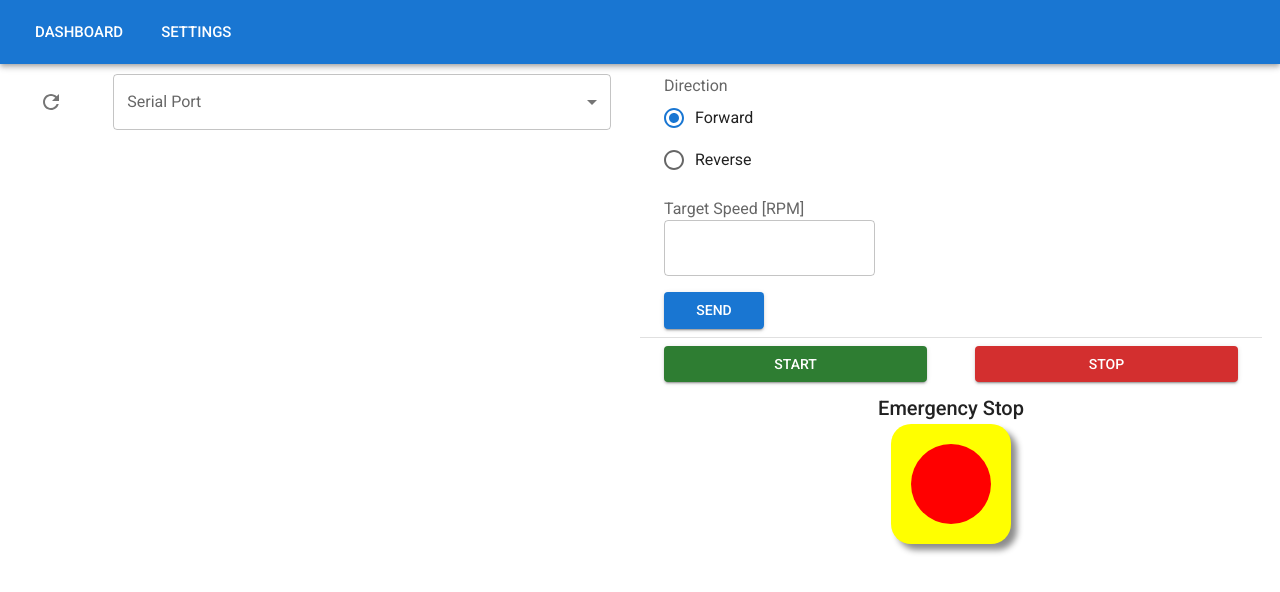
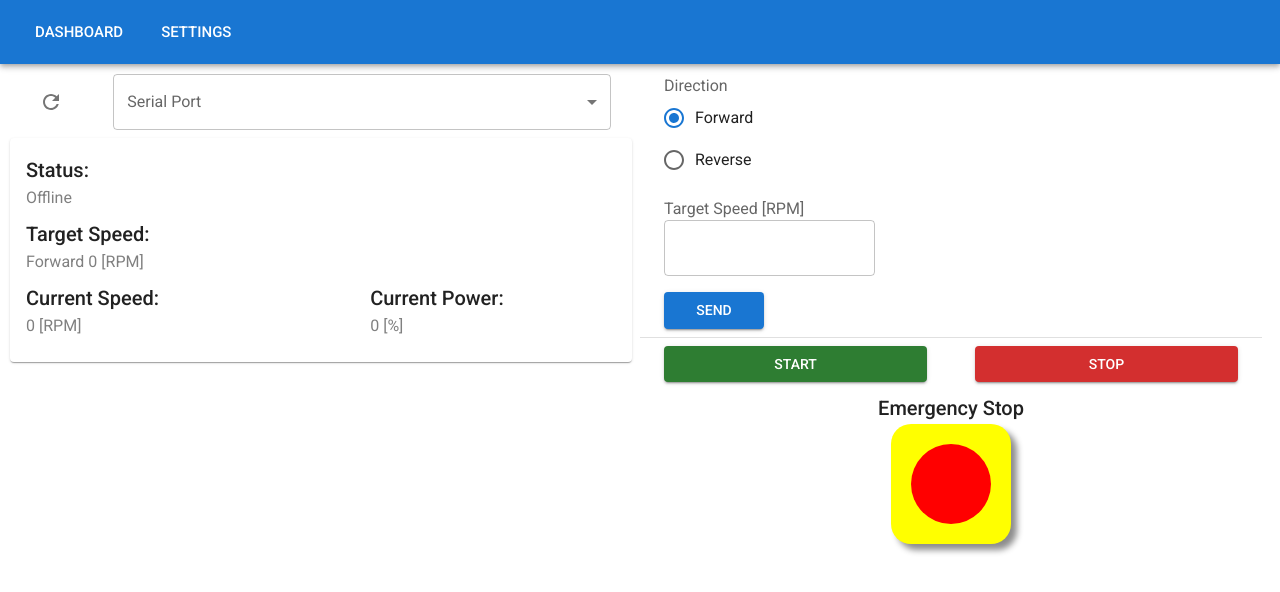
Before and after one commit to TNCT-Mechatech/spindle-speed-controller, a React (Vite) app: page / in a window 1280 px wide. Shown: the top 592 px of the page. Built offline with nearby package versions, Linux system fonts and the light colour scheme.

Commit message:
feat: frontend completely implemented :rocket:

```diff
--- a/src/Dashboard.tsx
+++ b/src/Dashboard.tsx
@@ -1,6 +1,7 @@
 import {Box, Divider, Grid, Stack} from "@mui/material";
 import TargetSetting from "./TargetSetting.tsx";
 import Operation from "./Operation.tsx";
+import MachineStatus from "./MachineStatus.tsx";
 import SerialPortSelector from "./SerialPortSelector.tsx";
 
 export default function Dashboard() {
@@ -10,6 +11,7 @@ export default function Dashboard() {
                 <Grid item width={"50%"}>
                     <Stack spacing={1}>
                         <SerialPortSelector/>
+                        <MachineStatus/>
                     </Stack>
                 </Grid>
                 <Grid item width={"50%"}>
--- /dev/null
+++ b/src/MachineStatus.tsx
@@ -0,0 +1,113 @@
+import {Box, Card, CardContent, Grid, Stack, Typography} from "@mui/material";
+import {invoke} from "@tauri-apps/api/tauri";
+import {useAsync, useInterval} from "react-use";
+import {useState} from "react";
+
+export default function MachineStatus() {
+    const [spindleState, setSpindleState] = useState<SpindleState>({
+        State: "Offline",
+        Direction: false,
+        TargetSpeed: 0,
+        Speed: 0,
+        Power: 0,
+    })
+
+    useAsync(async () => {
+        const state = await getSpindleState()
+        setSpindleState(state)
+    })
+
+    useInterval(async () => {
+        const state = await getSpindleState()
+        setSpindleState(state)
+    }, 2000)
+
+    return (
+        <Stack>
+            <Card>
+                <CardContent>
+                    <Stack spacing={1}>
+                        <Box>
+                            <Typography variant={"h6"}>
+                                Status:
+                            </Typography>
+                            <Typography
+                                variant={"body1"}
+                                color={getStateColor(spindleState.State)}
+                            >
+                                {spindleState.State}
+                            </Typography>
+                        </Box>
+                        <Box>
+                            <Typography variant={"h6"}>
+                                Target Speed:
+                            </Typography>
+                            <Typography
+                                variant={"body1"}
+                                color={"gray"}
+                            >
+                                {spindleState.Direction ? "Reverse" : "Forward"} {spindleState.TargetSpeed} [RPM]
+                            </Typography>
+                        </Box>
+                        <Grid
+                            container
+                            direction={"row"}
+                            justifyContent={"space-between"}
+                        >
+                            <Grid item xs={5}>
+                                <Typography variant={"h6"}>
+                                    Current Speed:
+                                </Typography>
+                                <Typography
+                                    variant={"body1"}
+                                    color={"gray"}
+                                >
+                                    {spindleState.Speed} [RPM]
+                                </Typography>
+                            </Grid>
+
+                            <Grid item xs={5}>
+                                <Typography variant={"h6"}>
+                                    Current Power:
+                                </Typography>
+                                <Typography
+                                    variant={"body1"}
+                                    color={"gray"}
+                                >
+                                    {spindleState.Power} [%]
+                                </Typography>
+                            </Grid>
+                        </Grid>
+                    </Stack>
+                </CardContent>
+            </Card>
+        </Stack>
+    )
+}
+
+type SpindleState = {
+    State: "Stopped" | "Running" | "EmergencyStop" | "Error" | "Offline",
+    Direction: boolean,
+    TargetSpeed: number,
+    Speed: number,
+    Power: number,
+}
+
+const getSpindleState = async (): Promise<SpindleState> => {
+    return invoke("get_spindle_state")
+}
+
+const getStateColor = (state: SpindleState["State"]) => {
+    switch (state) {
+        case "Stopped":
+            return "red"
+        case "Running":
+            return "green"
+        case "EmergencyStop":
+            return "orange"
+        case "Error":
+            return "orange"
+        case "Offline":
+            return "grey"
+    }
+}
```
